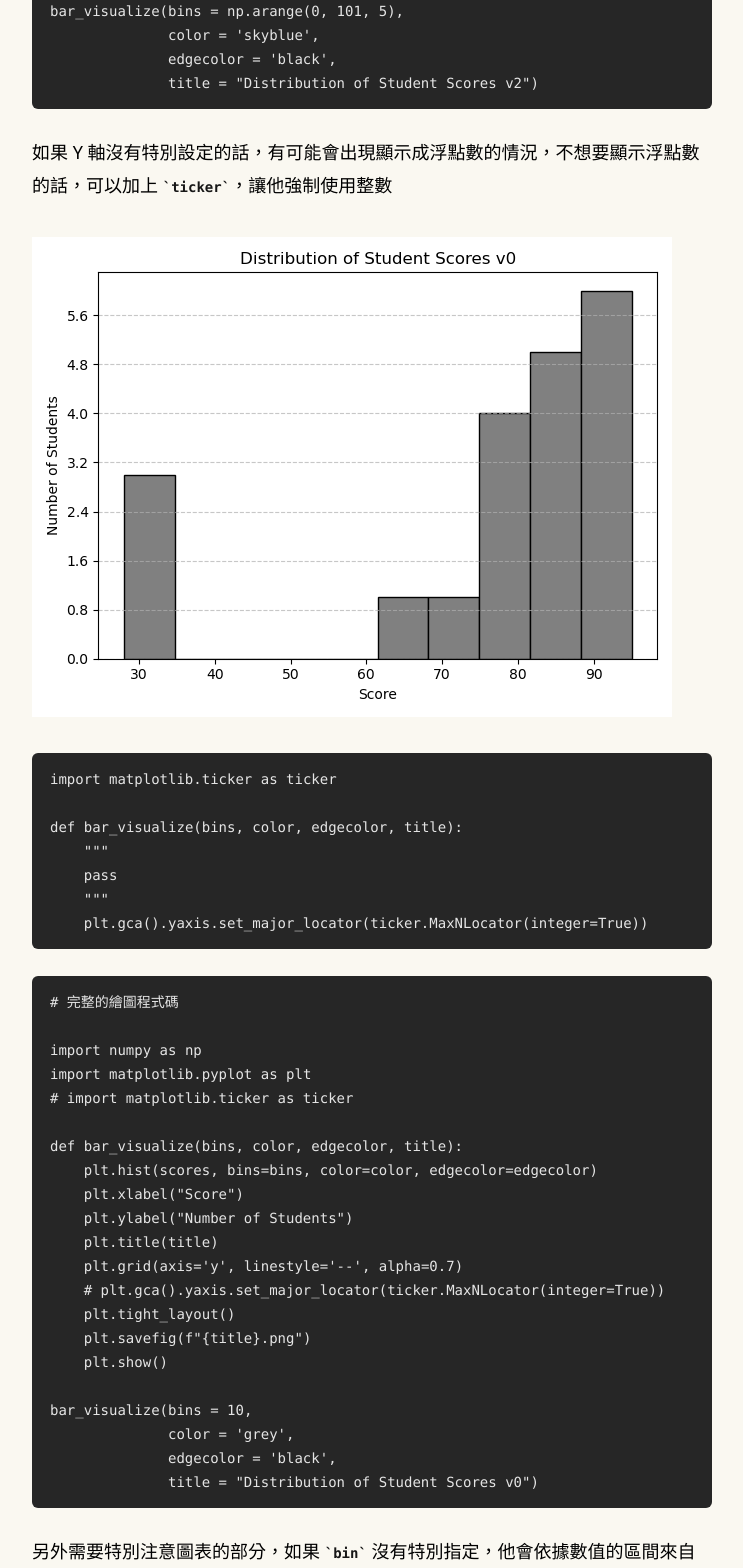
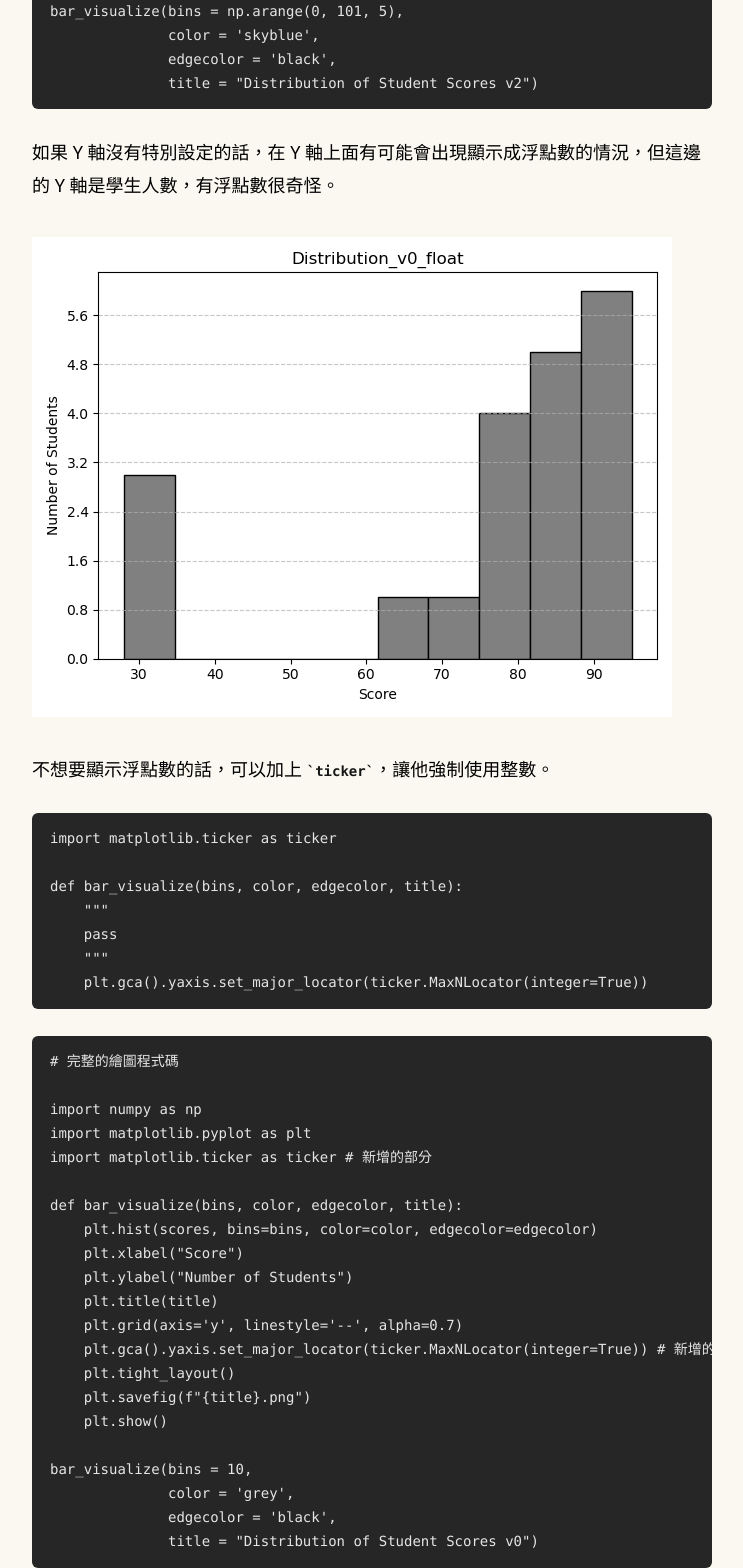
Before and after one commit to henry43171/henry43171.github.io, a plain HTML site: page posts/numpy_practice/index.html in a window 1280 px wide. Shown: the part 8437-10005 px from the top of the page, without its empty margins (268-1011 px from the left). Drawn offline with Linux system fonts and the light colour scheme.

Commit message:
Update article: numpy practice. New content and pictures.

```diff
--- a/posts/numpy_practice/index.html
+++ b/posts/numpy_practice/index.html
@@ -106,7 +106,7 @@ print(&#34;lista = &#34;, lista) # lista = [1, 2, 3]
 print(&#34;lista*2 = &#34;, lista*2) # lista*2 = [1, 2, 3, 1, 2, 3] 廣播(Broadcasting) 在 NumPy 中，大多數的運算都是「逐元素運算」（element-wise operation）。">
   <meta itemprop="datePublished" content="2025-04-23T14:46:27+08:00">
   <meta itemprop="dateModified" content="2025-04-23T14:46:27+08:00">
-  <meta itemprop="wordCount" content="785"><meta property="og:url" content="https://henry43171.github.io/posts/numpy_practice/">
+  <meta itemprop="wordCount" content="795"><meta property="og:url" content="https://henry43171.github.io/posts/numpy_practice/">
   <meta property="og:site_name" content="Henry 的筆記本">
   <meta property="og:title" content="Numpy 練習紀錄">
   <meta property="og:description" content="Numpy 練習紀錄 基本運算 可以用 numpy 來進行一些基本運算，NumPy 的陣列運算是「元素對元素」的操作（element-wise），包含加減乘除、根號、次方等等。
@@ -491,8 +491,9 @@ bar_visualize(bins = np.arange(0, 101, 5),
               color = &#39;skyblue&#39;,
               edgecolor = &#39;black&#39;,
               title = &#34;Distribution of Student Scores v2&#34;)
-</code></pre><p>如果 Y 軸沒有特別設定的話，有可能會出現顯示成浮點數的情況，不想要顯示浮點數的話，可以加上 <code>ticker</code>，讓他強制使用整數</p>
-<p><img src="distribution_v0.png" alt="圖表：成績分布圖v0"></p>
+</code></pre><p>如果 Y 軸沒有特別設定的話，在 Y 軸上面有可能會出現顯示成浮點數的情況，但這邊的 Y 軸是學生人數，有浮點數很奇怪。</p>
+<p><img src="Distribution_v0_float.png" alt="圖表：成績分布圖v0_float"></p>
+<p>不想要顯示浮點數的話，可以加上 <code>ticker</code>，讓他強制使用整數。</p>
 <pre tabindex="0"><code>import matplotlib.ticker as ticker
 
 def bar_visualize(bins, color, edgecolor, title):
@@ -504,7 +505,7 @@ def bar_visualize(bins, color, edgecolor, title):
 
 import numpy as np
 import matplotlib.pyplot as plt
-# import matplotlib.ticker as ticker
+import matplotlib.ticker as ticker # 新增的部分
 
 def bar_visualize(bins, color, edgecolor, title):
     plt.hist(scores, bins=bins, color=color, edgecolor=edgecolor)
@@ -512,7 +513,7 @@ def bar_visualize(bins, color, edgecolor, title):
     plt.ylabel(&#34;Number of Students&#34;)
     plt.title(title)
     plt.grid(axis=&#39;y&#39;, linestyle=&#39;--&#39;, alpha=0.7)
-    # plt.gca().yaxis.set_major_locator(ticker.MaxNLocator(integer=True))
+    plt.gca().yaxis.set_major_locator(ticker.MaxNLocator(integer=True)) # 新增的部分
     plt.tight_layout()
     plt.savefig(f&#34;{title}.png&#34;)
     plt.show()
@@ -521,7 +522,9 @@ bar_visualize(bins = 10,
               color = &#39;grey&#39;,
               edgecolor = &#39;black&#39;,
               title = &#34;Distribution of Student Scores v0&#34;)
-</code></pre><p>另外需要特別注意圖表的部分，如果 <code>bin</code> 沒有特別指定，他會依據數值的區間來自動化分，所以對齊的時候看起來會不太整齊。</p>
+</code></pre><p>更新後的圖片， Y 軸就不會有浮點數了。</p>
+<p><img src="Distribution_v0_int.png" alt="圖表：成績分布圖v0_int"></p>
+<p>另外需要特別注意圖表的部分，如果 <code>bin</code> 沒有特別指定，他會依據數值的區間來自動化分，所以對齊的時候看起來會不太整齊。</p>
 <pre tabindex="0"><code>bar_visualize(bins = 10,
               color = &#39;pink&#39;,
               edgecolor = &#39;black&#39;,
```
Also changed, not shown: posts/numpy_practice/Distribution_v0_float.png (added), posts/numpy_practice/Distribution_v0_int.png (added).
